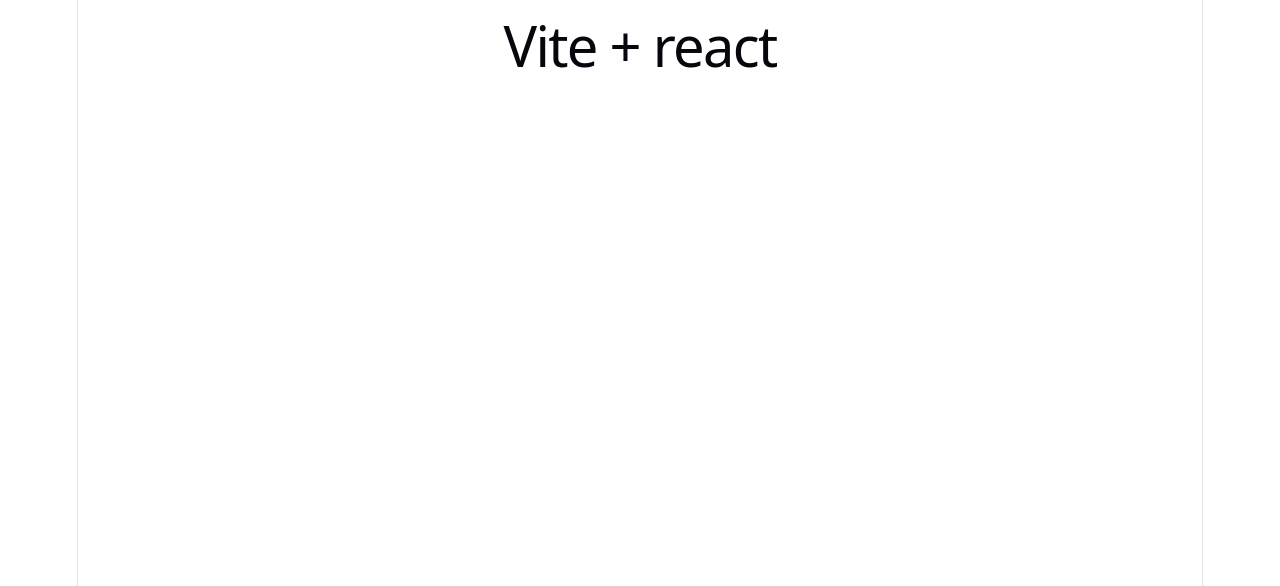
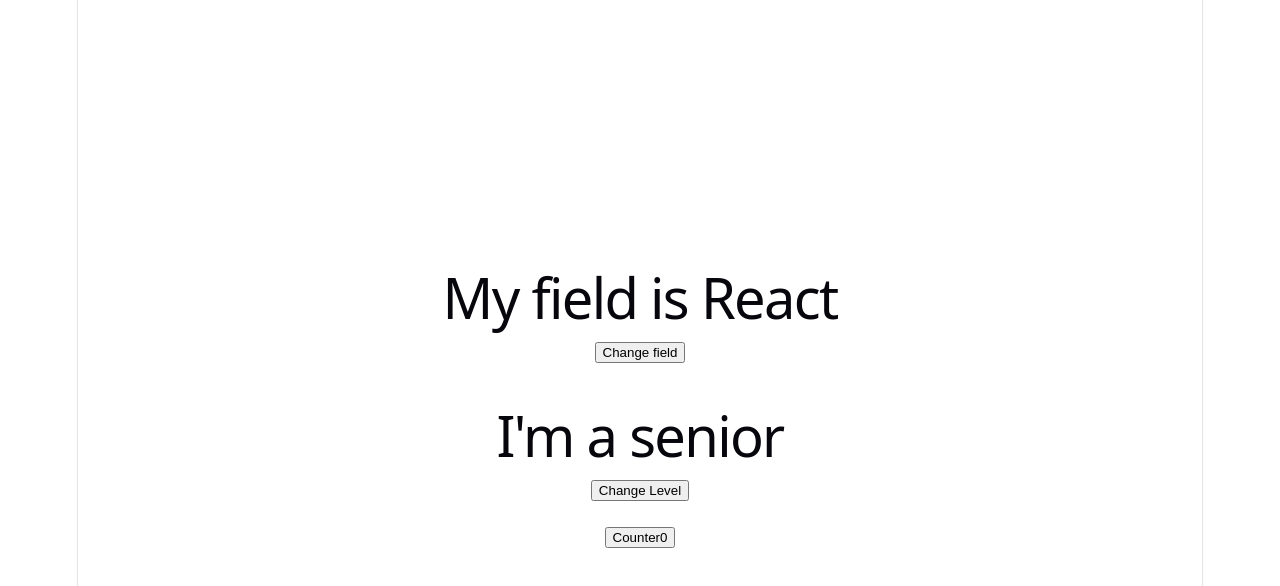
Before and after one commit to mirahmaid/level2, a React (Vite) app: page / in a window 1280 px wide. Shown: the top 586 px of the page. Built offline with nearby package versions, Linux system fonts and the light colour scheme.

Commit message:
Add lesson 3 and 4

```diff
--- a/src/App.css
+++ b/src/App.css
@@ -165,20 +165,15 @@
   position: relative;
   width: 100%;
 
-  &::before,
-  &::after {
-    content: '';
-    position: absolute;
-    top: -4.5px;
-    border: 5px solid transparent;
-  }
-
-  &::before {
-    left: 0;
-    border-left-color: var(--border);
-  }
   &::after {
     right: 0;
     border-right-color: var(--border);
   }
 }
+
+#root {
+  height: 100vh;
+  display: flex;
+  justify-content: center;
+  align-items: center;
+}
--- a/src/App.jsx
+++ b/src/App.jsx
@@ -1,13 +1,25 @@
-
 import './App.css'
+import { useState } from "react";
 
 function App() {
+    const [feild, setFeild] = useState("React");
+    const [level, setLevel] = useState("senior");
+const [count, setCount] = useState(0);
 
-  return (
+    return (
     <>
-
-          <h1>Vite + react</h1>
-
+      <h1>My field is {feild}</h1>
+      <button   onClick={() => setFeild("Angular")}
+>Change field</button>
+<br>
+</br>
+<h1>
+  I'm a {level}
+</h1>
+<button onClick={() => {setLevel("junior")}}>Change Level</button>
+  <br>
+</br>
+  <button onClick={() => { setCount(count+1) }}>Counter{count}</button>
     </>
   )
 }
--- a/src/index.css
+++ b/src/index.css
@@ -5,7 +5,7 @@
   --border: #e5e4e7;
   --code-bg: #f4f3ec;
   --accent: #aa3bff;
-  --accent-bg: rgba(170, 59, 255, 0.1);
+  --accent-bg: rgba(2, 0, 3, 0.1);
   --accent-border: rgba(170, 59, 255, 0.5);
   --social-bg: rgba(244, 243, 236, 0.5);
   --shadow:
@@ -62,10 +62,11 @@
   border-inline: 1px solid var(--border);
   min-height: 100svh;
   display: flex;
+  justify-content: center;
+  align-items: center;
   flex-direction: column;
   box-sizing: border-box;
 }
-
 h1,
 h2 {
   font-family: var(--heading);
```
